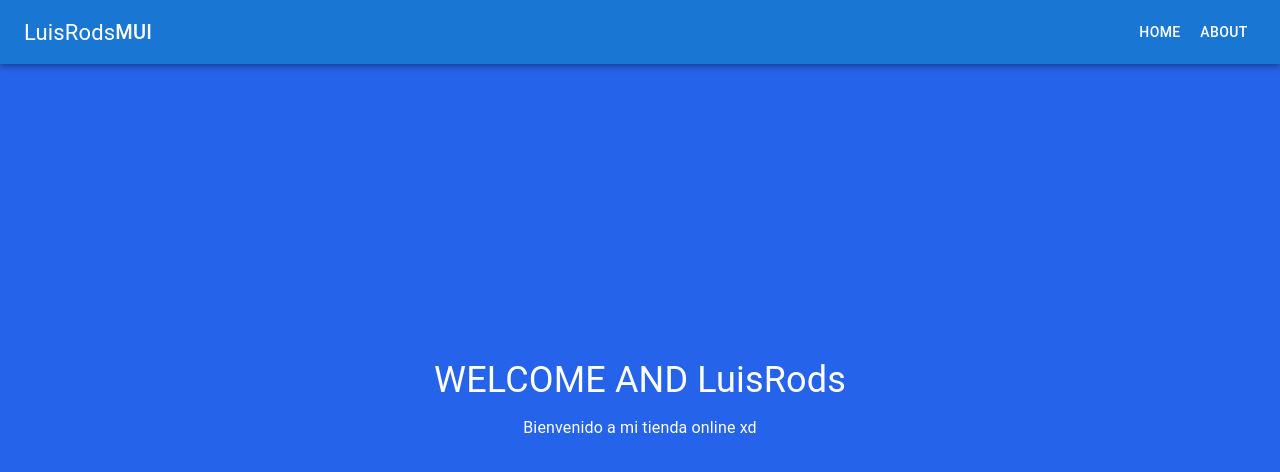
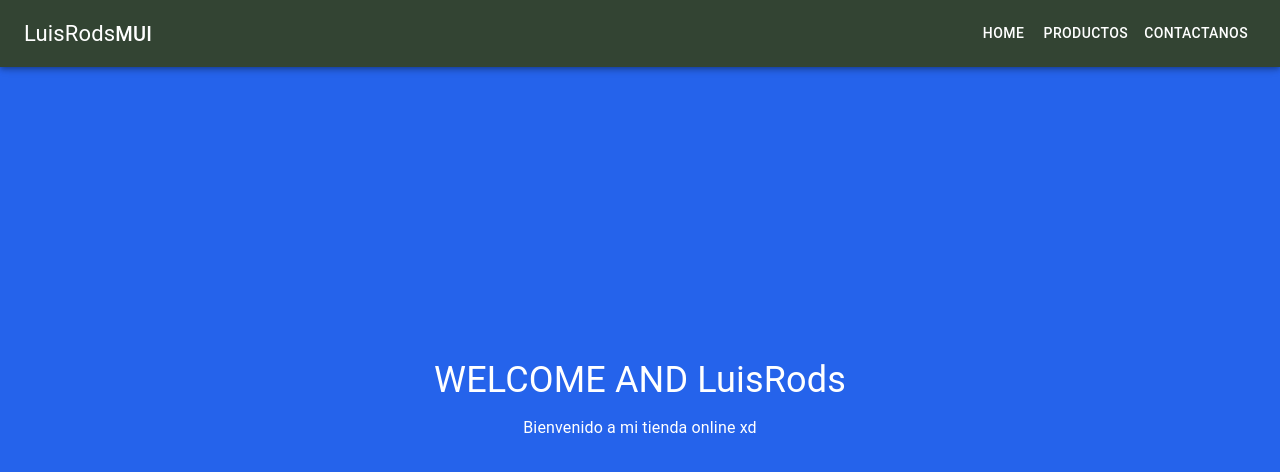
Before and after one commit to luisvaquin/TiendaOnlineReact, a React (Vite) app: page / in a window 1280 px wide. Shown: the top 472 px of the page. Built offline with nearby package versions, Linux system fonts and the light colour scheme.

Commit message:
update and padding the cards

```diff
--- a/src/components/CardsProducts.jsx
+++ b/src/components/CardsProducts.jsx
@@ -10,11 +10,13 @@ const CardsProducts = ({ cards }) => {
     return (
         //Agregar conteiner de boostrap para cards
         <>
-            <div className="pt-[6rem] p-[1rem] max-[1000px]:pt-[3rem] max-[1000px]:text-[25px]
-             grid sm:grid-cols-1 md:grid-cols-2 lg:grid-cols-3 xl:grid-cols-3 2xl:grid-cols-4
-             items-center justify-center max-[1000px]:flex-wrap">
+            <br />
+            <div className="pt-[auto] p-[2rem] max-[1000px]:pt-[auto] grid sm:grid-cols-1 md:grid-cols-2 lg:grid-cols-3
+             xl:grid-cols-4 2xl:grid-cols-5 items-center">
+                {/*Agregar tamaño de ajuste and cards para iphone*/}
+
                 {cards.map((element, index) => (
-                    <div className="flex-shrink-0 m-6 relative overflow-hidden bg-slate-500 rounded-lg max-w-xs
+                    <div className="flex-shrink-0 m-6 relative overflow-hidden bg-slate-800 rounded-lg max-w-xs
                     shadow-lg" key={index}>
                         <svg className="absolute bottom-0 left-0 mb-8" viewBox="0 0 375 283" fill="none" style={{ transform: 'scale(1.5)', opacity: 0.1 }}>
                             <rect x="159.52" y="175" width="152" height="152" rx="8" transform="rotate(-45 159.52 175)" fill="white" />
@@ -24,8 +26,7 @@ const CardsProducts = ({ cards }) => {
                             <div className="block absolute w-48 h-48 bottom-0 left-0 -mb-24 ml-3" style={{ background: 'radial-gradient(black, transparent 60%)', transform: 'rotate3d(0, 0, 1, 20deg) scale3d(1, 0.6, 1)', opacity: 0.2 }}></div>
                             <img className="w-full h-[auto] object-cover" src={element.avatar} alt={element.name} />
                         </div>
-                        <div className="relative text-white px-6 pb-6 mt-6">
-                            <span className="block opacity-75 -mb-1">{element.description}</span>
+                        <div className="relative text-white px-6 pb-[1.4rem] mt-6">
                             <br />
                             <div className="flex justify-between">
                                 <span className="block font-semibold text-[1rem]">{element.name}</span>
--- a/src/components/NavbarAb.jsx
+++ b/src/components/NavbarAb.jsx
@@ -19,7 +19,9 @@ import { Link } from 'react-router-dom';
 const drawerWidth = 240;
 const navItems = [
     { label: 'Home', path: '/' },
-    { label: 'About', path: '/products' },
+    { label: 'Productos', path: '/products' },
+    { label: 'Contactanos', path: '/products' },
+
 ];
 
 function NavbarAb(props) {
@@ -32,7 +34,7 @@ function NavbarAb(props) {
 
     const drawer = (
         <Box onClick={handleDrawerToggle} sx={{ textAlign: 'center', fontSize: '25px' }}> {/* Ajustado el tamaño global */}
-            <Typography variant="h6" sx={{ my: 3, fontSize: '25px' }}> {/* Ajustado tamaño del Typography */}
+            <Typography variant="h6" sx={{ my: 4, fontSize: '25px' }}> {/* Ajustado tamaño del Typography */}
                 LuisRod
             </Typography>
             <Divider />
@@ -41,7 +43,7 @@ function NavbarAb(props) {
                     <> <ListItem key={item.label} disablePadding>
                         <ListItemButton component={Link} to={item.path}
                             sx={{ textAlign: 'center' }}>
-                            <ListItemText primary={item.label} sx={{ fontSize: '38px' }} />
+                            <ListItemText primary={item.label} sx={{ fontSize: '40px' }} />
                         </ListItemButton>
                     </ListItem>
                     </>
@@ -57,8 +59,8 @@ function NavbarAb(props) {
     return (
         <Box sx={{ display: 'absolute' }}>
             <CssBaseline />
-            <AppBar component="nav" className='h-[4rem]'>
-                <Toolbar className='p-[2rem]'>
+            <AppBar component="nav" className='h-[4.2rem]' sx={{ backgroundColor: '#343', color: '#fff' }}>
+                <Toolbar className='p-[1rem]'>
                     <IconButton
                         color="inherit"
                         aria-label="open drawer"
--- a/src/pages/HomePage.jsx
+++ b/src/pages/HomePage.jsx
@@ -5,8 +5,9 @@ const HomePage = () => {
     return (
         <>
             <NavbarAb />
+
             <div className="h-screen w-full overflow-hidden flex flex-nowrap text-center" id="slider">
-                <div className="bg-blue-600 text-white space-y-4 flex-none w-full flex flex-col items-center justify-center">
+                <div className="bg-blue-600 text-white space-y-4 flex-none w-full flex flex-col items-center justify-center p-3">
                     <h2 className="text-4xl max-w-md">WELCOME AND LuisRods</h2>
                     <p className="max-w-md">Bienvenido a mi tienda online xd</p>
                 </div>
--- a/src/pages/Products.jsx
+++ b/src/pages/Products.jsx
@@ -22,14 +22,12 @@ function Products() {
         <>
             <NavbarAb />
             <br />
-            <div className='bg-slate-600 w-full h-[auto]'>
-                <div className="container">
-                    <div className=''>
-                        <CardsProducts cards={product} />
-                    </div>
-                    <SectionHead />
-                    <br />
+            <div className='bg-slate-300 w-full h-[auto]'>
+                <div className=''>
+                    <CardsProducts cards={product} />
                 </div>
+                <SectionHead />
+                <br />
             </div>
         </>
     );
```
